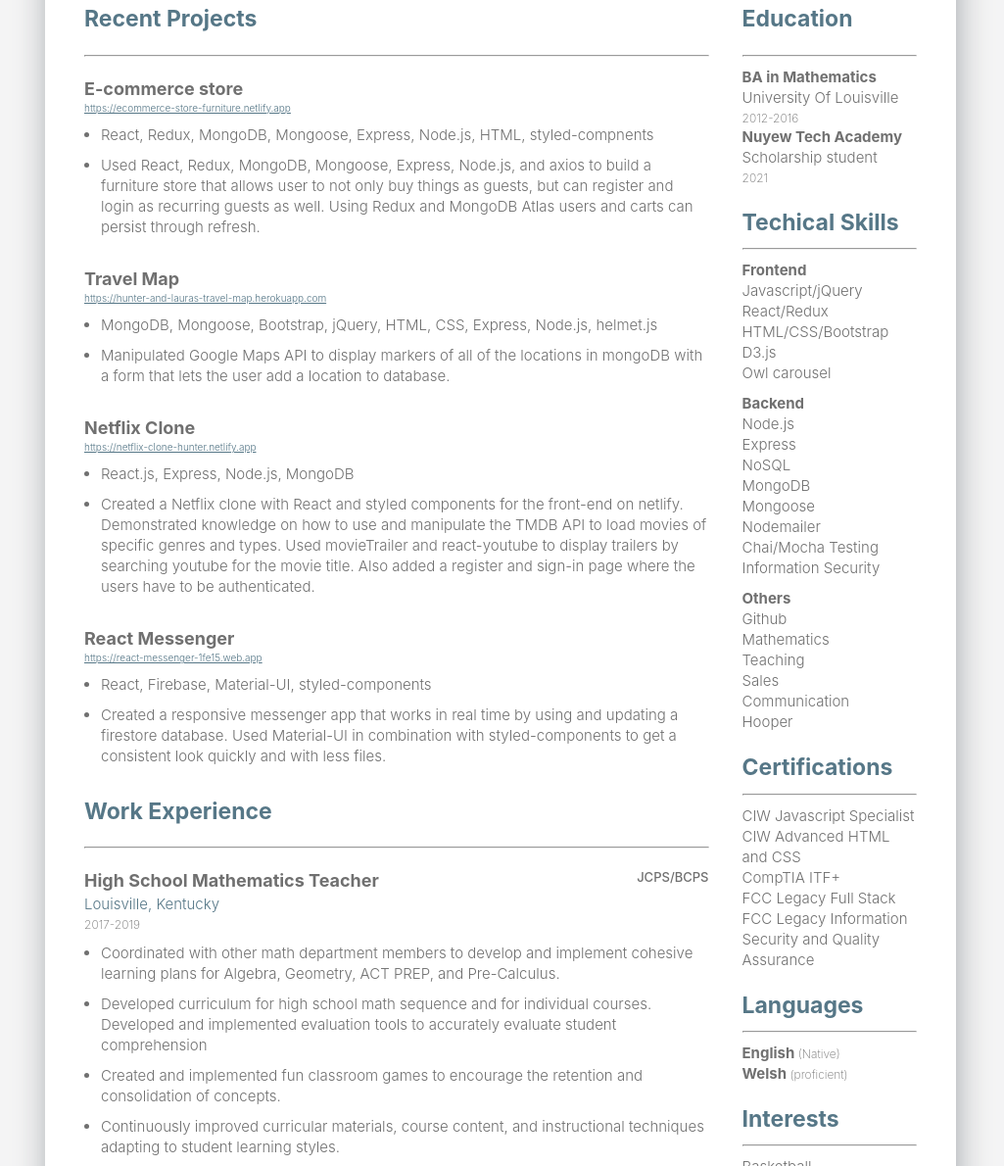
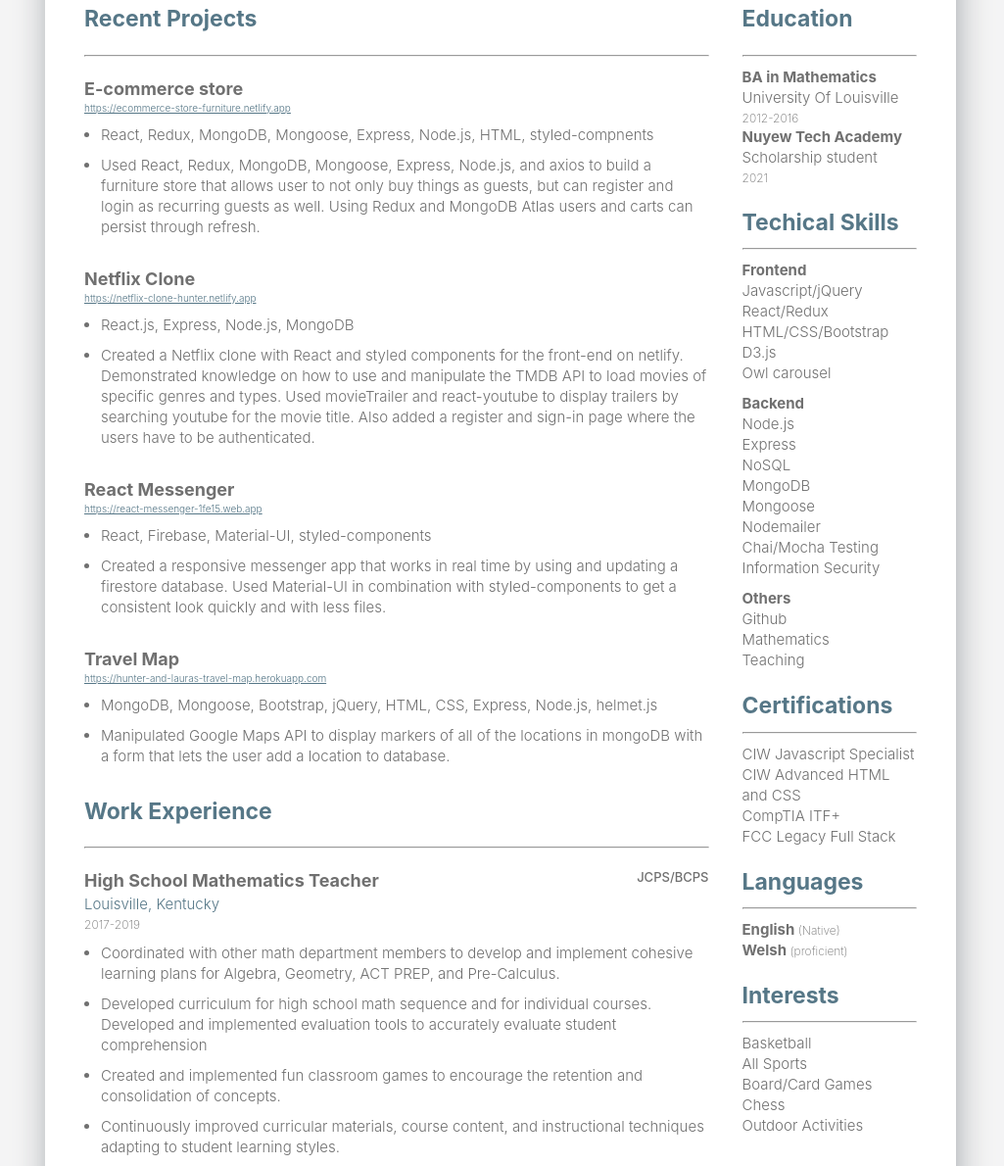
Before and after one commit to lace1010/Portfolio, a website: page views/resume.html in a window 1280 px wide. Shown: the part 588-1778 px from the top of the page at 98% size, without its empty margins (129-1154 px from the left). Drawn offline with nearby package versions, Linux system fonts and the light colour scheme; files that its build step writes are made by us from their sources; files whose address does not match are found by name.

Commit message:
edited resume based on professional advice

```diff
--- a/views/resume.html
+++ b/views/resume.html
@@ -95,7 +95,6 @@
             <li><a href="https://www.facebook.com/hunter.s.lacefield/" aria-label="facebook"><i class="fab fa-facebook-square headerFontAwesome"></i><span class="linkText">https://www.facebook.com/hunter.s.lacefield/</span></a></li>
             <li><a href="https://www.linkedin.com/in/hunter-lacefield-871995115/" aria-label="linkedin"><i class="fab fa-linkedin headerFontAwesome"></i><span class="linkText">https://www.linkedin.com/in/hunter-lacefield-871995115/</span></a></li>
             <li><a href="https://github.com/lace1010" aria-label="github"><i class="fab fa-github-square headerFontAwesome"></i><span class="linkText"><span>https://github.com/lace1010</span></a></li>
-            <li><a href="https://www.instagram.com/hunterlacefield/"aria-label="instagram"><i class="fab fa-instagram-square headerFontAwesome"></i><span class="linkText">https://www.instagram.com/hunterlacefield/</span></a></li>
           </ul>
         </div>
       </div>
@@ -129,17 +128,6 @@
               </div>
 
               <div class="recentProject">
-                <h2>Travel Map</h2>
-                <a class="recentProjectLink" target="_blank" href="https://hunter-and-lauras-travel-map.herokuapp.com" >https://hunter-and-lauras-travel-map.herokuapp.com</a>
-                <ul class="jobBulletPoints">
-                  <li>MongoDB, Mongoose, Bootstrap, jQuery, HTML, CSS, Express, Node.js, helmet.js</li>
-                  <li>
-                   Manipulated Google Maps API to display markers of all of the locations in mongoDB with a form that lets the user add a location to database.
-                 </li>
-                </ul>
-              </div>
-
-              <div class="recentProject">
                 <h2>Netflix Clone</h2>
                 <a class="recentProjectLink" target="_blank" href="https://netflix-clone-hunter.netlify.app" >https://netflix-clone-hunter.netlify.app</a>
                 <ul class="jobBulletPoints">
@@ -165,6 +153,17 @@
                   Created a responsive messenger app that works in real time by using and updating a firestore database. Used Material-UI in combination with styled-components to get
                   a consistent look quickly and with less files.
                   </li>
+                </ul>
+              </div>
+
+              <div class="recentProject">
+                <h2>Travel Map</h2>
+                <a class="recentProjectLink" target="_blank" href="https://hunter-and-lauras-travel-map.herokuapp.com" >https://hunter-and-lauras-travel-map.herokuapp.com</a>
+                <ul class="jobBulletPoints">
+                  <li>MongoDB, Mongoose, Bootstrap, jQuery, HTML, CSS, Express, Node.js, helmet.js</li>
+                  <li>
+                   Manipulated Google Maps API to display markers of all of the locations in mongoDB with a form that lets the user add a location to database.
+                 </li>
                 </ul>
               </div>
             </div>
@@ -259,9 +258,6 @@
                 <li>Github</li>
                 <li>Mathematics</li>
                 <li>Teaching</li>
-                <li>Sales</li>
-                <li>Communication</li>
-                <li>Hooper</li>
               </ul>
             </div>
 
@@ -272,7 +268,6 @@
               <span class="cert">CIW Advanced HTML and CSS</span>
               <span class="cert">CompTIA ITF+ </span>
               <span class="cert">FCC Legacy Full Stack</span>
-              <span class="cert">FCC Legacy Information Security and Quality Assurance</span>
             </div>
 
             <div class="smallResumeSection">
```
Also changed, not shown: views/contact.html (+0 -3 lines).
